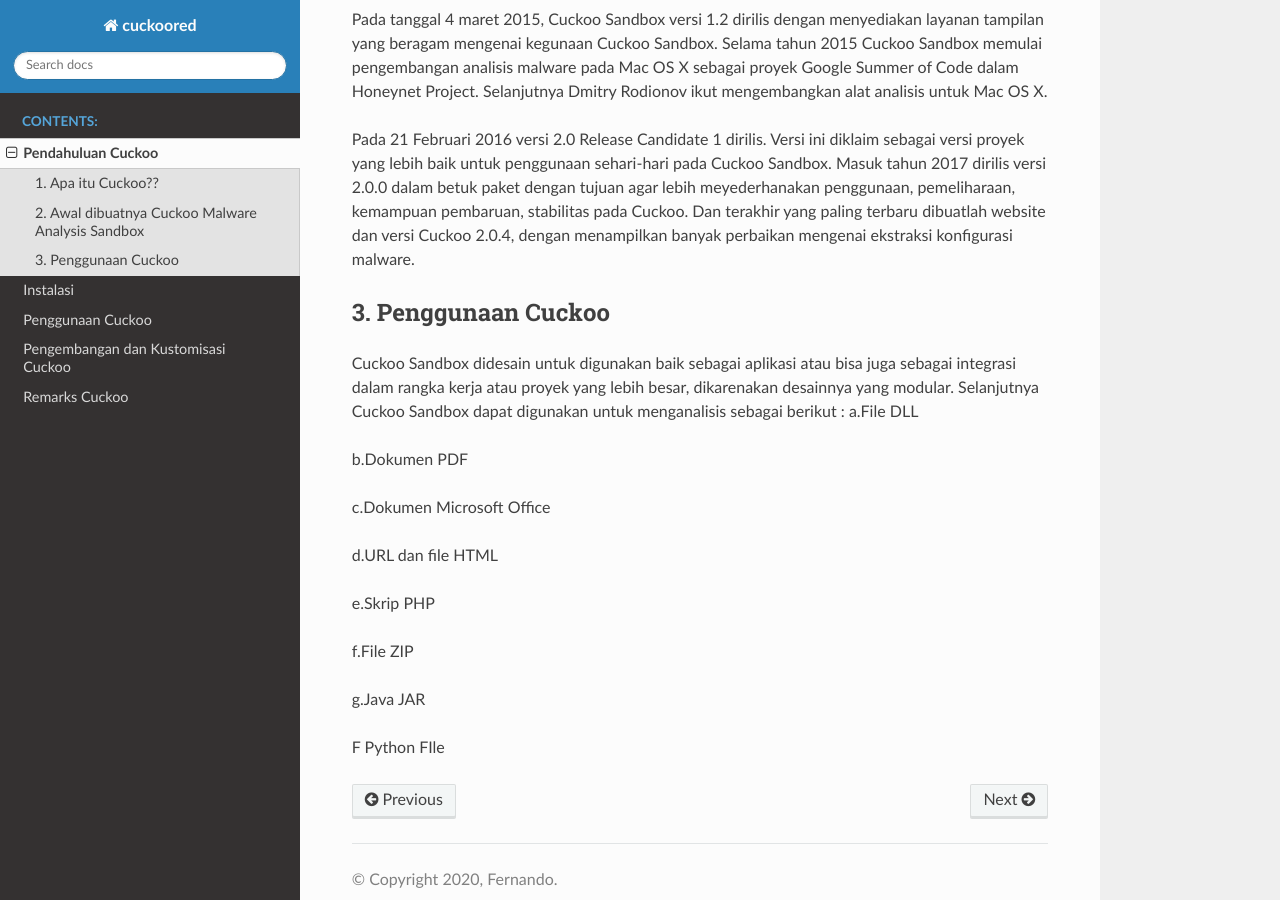
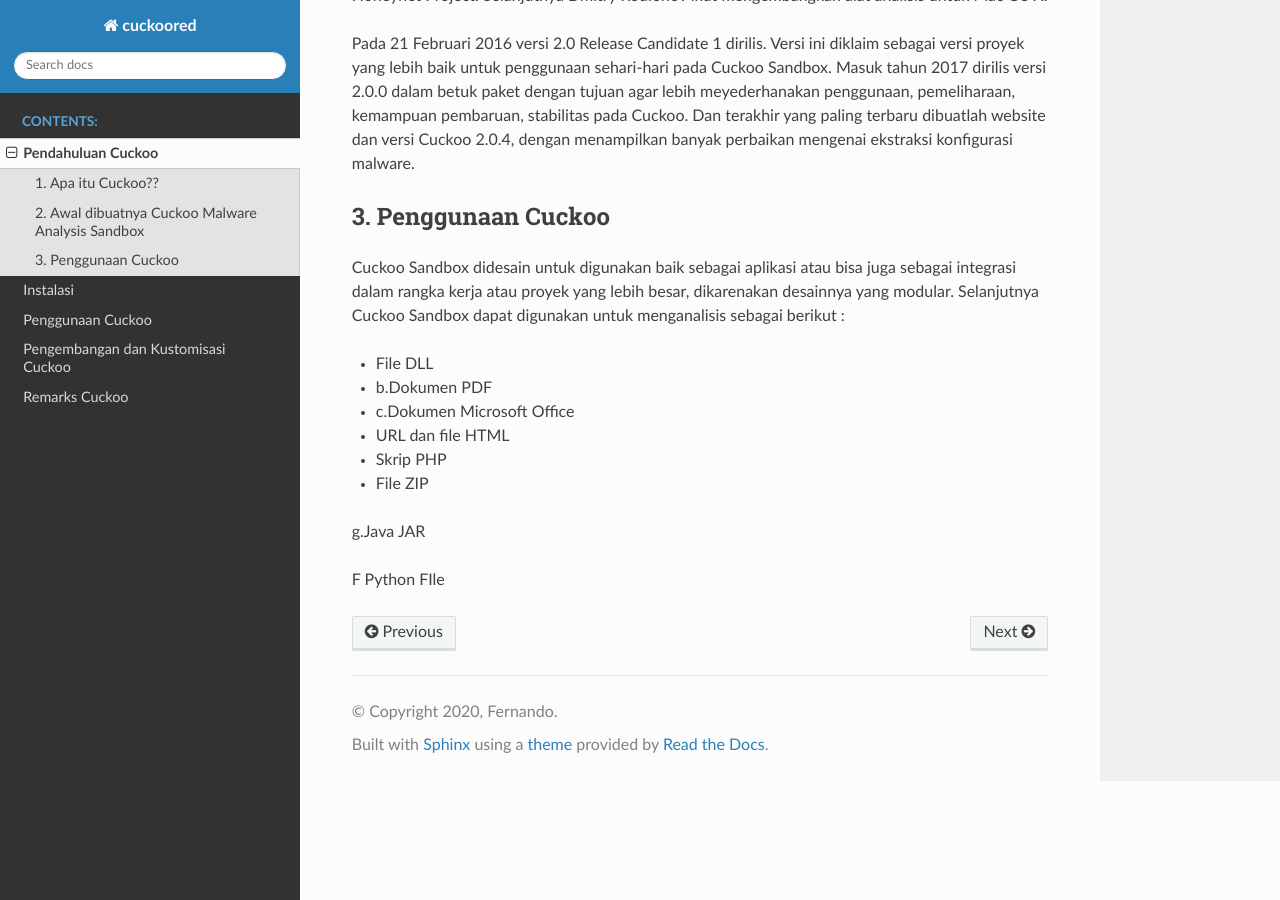
Before and after one commit to grizzvector/projecku, a Sphinx documentation site: the page built from cukoored/source/pendahuluan/ini.rst, in a window 1280 px wide and 900 px high, scrolled down 1751 px. Built offline with Sphinx 7.4.7 and the Read the Docs theme 2.0.0, drawn with Linux system fonts in a browser that asks for light colours; some of the changed text lies outside the part shown.

Commit message:
Update ini.rst

```diff
--- a/cukoored/source/pendahuluan/ini.rst
+++ b/cukoored/source/pendahuluan/ini.rst
@@ -9,15 +9,15 @@
 
 Cuckoo Sandbox merupakan software yang bersifat open source yang digunakan dalam melakukan analisis malware secara otomatis. Cuckoo Sandbox merupakan salah satu dari sekian banyak tool untuk melakukan analisis malware, diketahui bahwa Cuckoo Sandbox masuk dalam kategori tool analisis malware dinamis. Metode analisis malware dinamis dilakukan dengan cara menjalankan malware pada komputer disertai mempelajari perilaku malware tersebut di komputer. Bahwa malware yang bersangkutan akan menginfeksi komputer dengan dampak diantaranya memodifikasi sistem, menjalankan layanan tertentu, menghapus direktori, dan lain-lain. Oleh karena itu penggunaan Cuckoo Sandbox sebagai tool analisis malware dapat dijadikan sebagai solusi untuk mengurangi dampak resiko kerusakan pada komputer akibat dari malware, dengan cara melakukan isolasi malware tersebut dari komputer. Dilanjutkan dengan memberikan laporan sebagai hasil dari perilaku malware pada komputer. Berikut hasil analisis dari Cuckoo Sandbox, diantaranya :
 
-a.File yang dibuat, dihapus, dan diunduh akibat aktivitas malware
+- File yang dibuat, dihapus, dan diunduh akibat aktivitas malware
 
-b.API calls yang ditimbulkan oleh malware
+- API calls yang ditimbulkan oleh malware
 
-c.Aktivitas malware di memori atau memory dumps
+- Aktivitas malware di memori atau memory dumps
 
-d.Jejak lalu lintas jaringan dalam format PCAP
+- Jejak lalu lintas jaringan dalam format PCAP
 
-e.Screenshot yang diambil selama eksekusi malware
+- Screenshot yang diambil selama eksekusi malware
 
 2. Awal dibuatnya Cuckoo Malware Analysis Sandbox
 ^^^^^^^^^^^^^^^^^^^^^^^^^^^^^^^^^^^^^^^^^^^^^^^^^
@@ -39,17 +39,18 @@
 3. Penggunaan Cuckoo
 ^^^^^^^^^^^^^^^^^^^^
 Cuckoo Sandbox didesain untuk digunakan baik sebagai aplikasi atau bisa juga sebagai integrasi dalam rangka kerja atau proyek yang lebih besar, dikarenakan desainnya yang modular. Selanjutnya Cuckoo Sandbox dapat digunakan untuk menganalisis sebagai berikut :
-a.File DLL
 
-b.Dokumen PDF
+- File DLL
 
-c.Dokumen Microsoft Office
+- b.Dokumen PDF
 
-d.URL dan file HTML
+- c.Dokumen Microsoft Office
 
-e.Skrip PHP
+- URL dan file HTML
 
-f.File ZIP
+- Skrip PHP
+
+- File ZIP
 
 g.Java JAR
 
```
